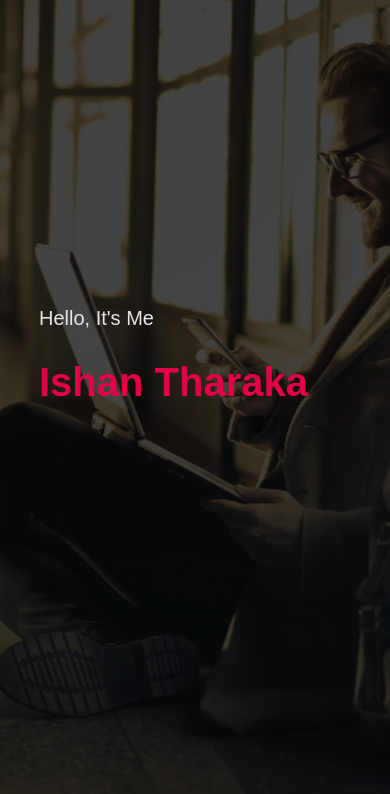
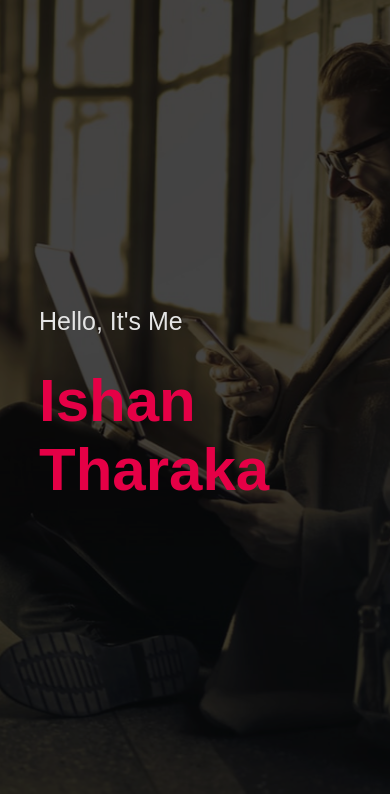
Before and after one commit to ImIshanTharaka/imishantharaka.github.io, a plain HTML site: page index.html in a window 390 px wide. Shown: the part 50-844 px from the top of the page. Drawn offline with nearby package versions, Linux system fonts and the light colour scheme.

Commit message:
changes to home page

```diff
--- a/style_index.css
+++ b/style_index.css
@@ -436,11 +436,11 @@ nav .fa-solid {
 
   .header-text {
     margin-top: 100%;
-    font-size: 20px;
+    font-size: 25px;
   }
 
   .header-text h1 {
-    font-size: 40px;
+    font-size: 60px;
   }
 
   nav .fa-solid {
```
Also changed, not shown: certifications.html (+1 -1 lines), projects.html (+1 -1 lines).
